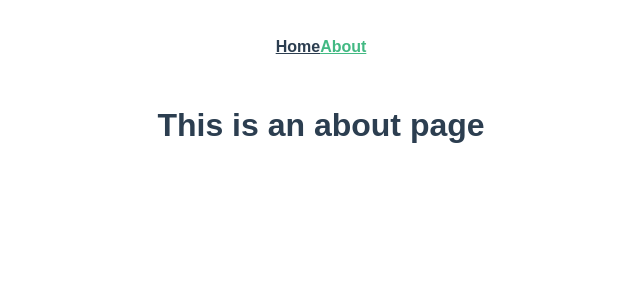
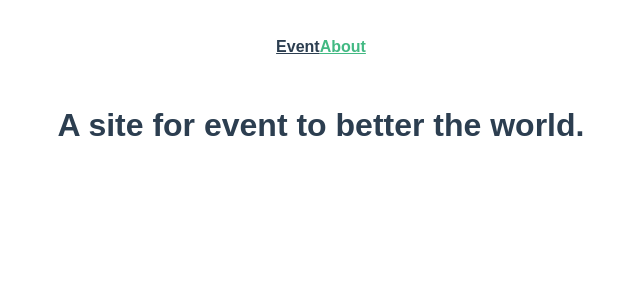
Before and after one commit to LinnLattYamxne/Component_Lab2, a Vue app in the folder compo_lab2/: page /about in a window 1280 px wide. Shown: the top 300 px of the page, without its empty margins (319-959 px from the left). Built offline with nearby package versions, Linux system fonts and the light colour scheme; the HTML template or start-up script is replaced by a standard one.

Commit message:
update about and events pages 12,13

```diff
--- a/compo_lab2/src/App.vue
+++ b/compo_lab2/src/App.vue
@@ -19,7 +19,7 @@ import { RouterLink, RouterView } from 'vue-router'
     <header>
       <div class="wrapper">
         <nav>
-          <RouterLink to="/">Home</RouterLink>
+          <RouterLink to="/">Event</RouterLink>
           <RouterLink to="/about">About</RouterLink>
         </nav>
       </div>
@@ -28,6 +28,7 @@ import { RouterLink, RouterView } from 'vue-router'
     <RouterView />
   </div>
 </template>
+
 
 <style>
 #layout {
--- a/compo_lab2/src/router/index.ts
+++ b/compo_lab2/src/router/index.ts
@@ -1,5 +1,6 @@
 import { createRouter, createWebHistory } from 'vue-router'
-import EventListView from '../views/EventListView.vue'
+import EventListView from '@/views/EventListView.vue'
+import AboutView from '@/views/AboutView.vue'
 
 const router = createRouter({
   history: createWebHistory(import.meta.env.BASE_URL),
@@ -15,7 +16,7 @@ const router = createRouter({
       // route level code-splitting
       // this generates a separate chunk (About.[hash].js) for this route
       // which is lazy-loaded when the route is visited.
-      component: () => import('../views/AboutView.vue'),
+      component: AboutView
     },
   ],
 })
--- a/compo_lab2/src/views/AboutView.vue
+++ b/compo_lab2/src/views/AboutView.vue
@@ -1,6 +1,6 @@
 <template>
   <div class="about">
-    <h1>This is an about page</h1>
+    <h1>A site for event to better the world.</h1>
   </div>
 </template>
 
```
